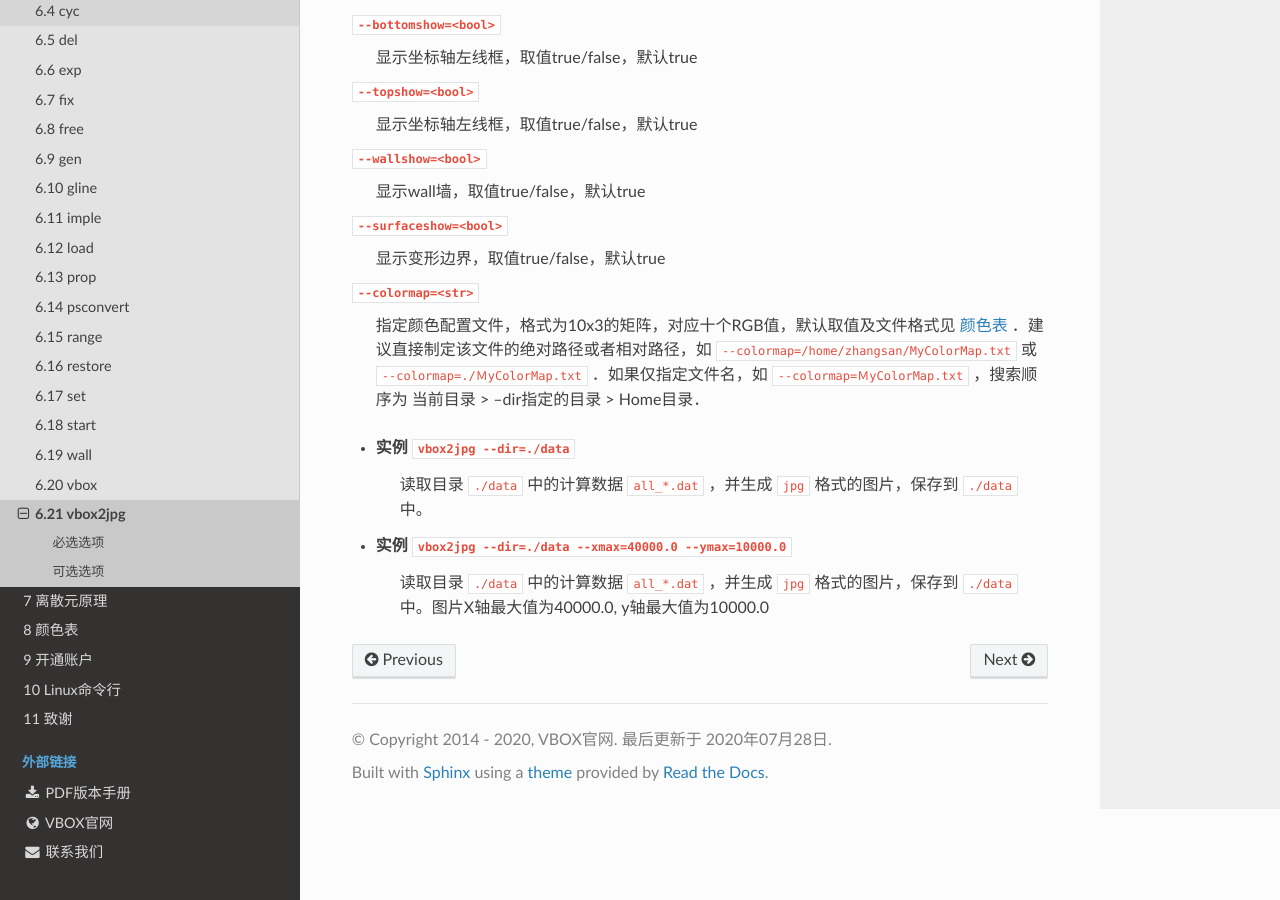
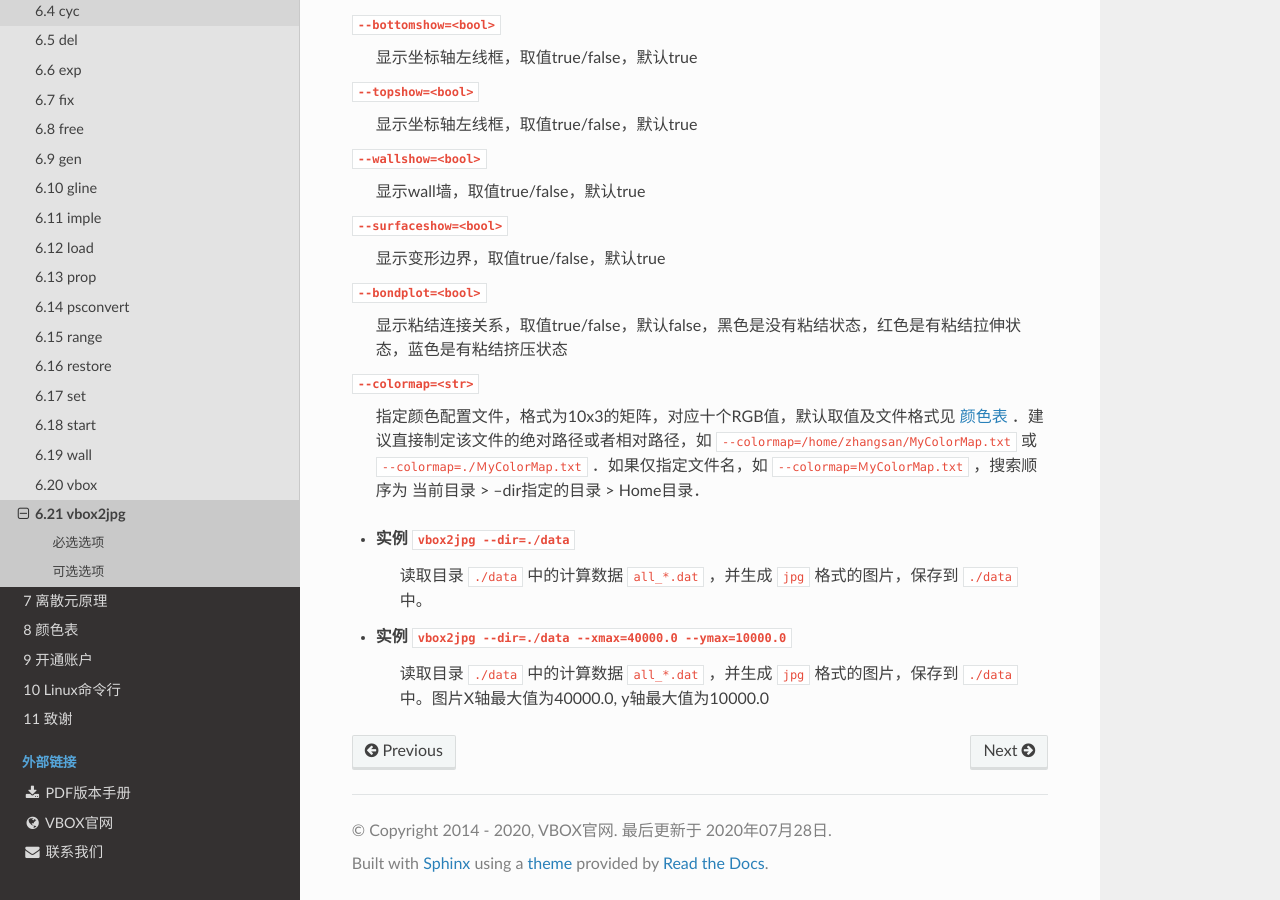
Before and after one commit to geovbox/zdem_doc, a Sphinx documentation site: the page built from source/cmd/vbox2jpg.rst, in a window 1280 px wide and 900 px high, scrolled down 1642 px. Built offline with Sphinx 7.4.7 and the Read the Docs theme 2.0.0, drawn with Linux system fonts in a browser that asks for light colours; comment, search, counter and statistics services are not loaded.

Commit message:
add bondplot

```diff
--- a/source/clac.rst
+++ b/source/clac.rst
@@ -161,9 +161,11 @@ PBS(Portable Batch System)最初由NASA的Ames研究中心开发，主要为了
 
         #PBS -N sheng ##可以给任务一个名字,方便辨识
         #PBS -l nodes=1:ppn=12 ##使用1节点，每个节点12核
+        cd $PBS_O_WORKDIR ##到当前工作目录下（此为PBS提供的环境变量）
         vboxdaily push.py
         vbox2jpg --dir=./data
         convert -delay 100 ./data/*[0-9].jpg -loop 0 ./data/process.gif
+
 
 2. ``qstat`` 查看
 
--- a/source/cmd/vbox2jpg.rst
+++ b/source/cmd/vbox2jpg.rst
@@ -84,6 +84,9 @@ vbox2jpg
 ``--surfaceshow=<bool>``
     显示变形边界，取值true/false，默认true
 
+``--bondplot=<bool>``
+    显示粘结连接关系，取值true/false，默认false，黑色是没有粘结状态，红色是有粘结拉伸状态，蓝色是有粘结挤压状态
+
 ``--colormap=<str>``
     指定颜色配置文件，格式为10x3的矩阵，对应十个RGB值，默认取值及文件格式见 `颜色表 <https://doc.geovbox.com/latest/color/>`_ ．建议直接制定该文件的绝对路径或者相对路径，如 ``--colormap=/home/zhangsan/MyColorMap.txt`` 或 ``--colormap=./ＭyColorMap.txt`` ．如果仅指定文件名，如 ``--colormap=ＭyColorMap.txt`` ，搜索顺序为 当前目录 > --dir指定的目录 > Home目录．
 
```
